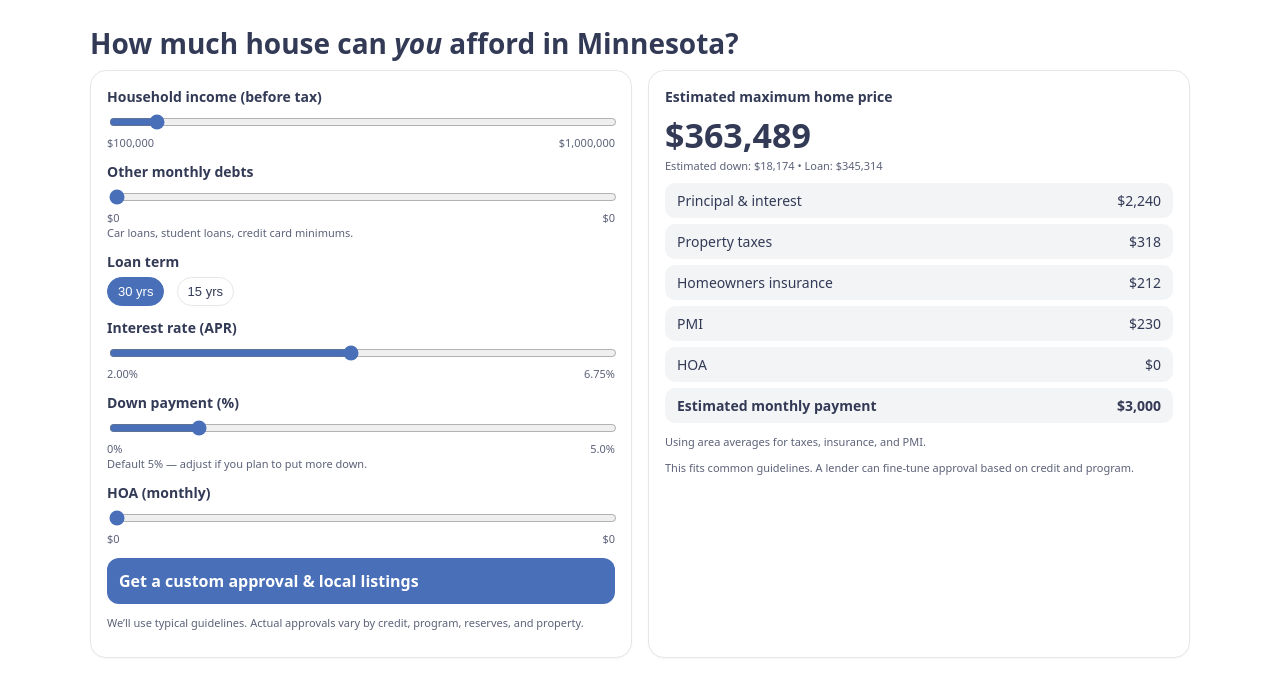
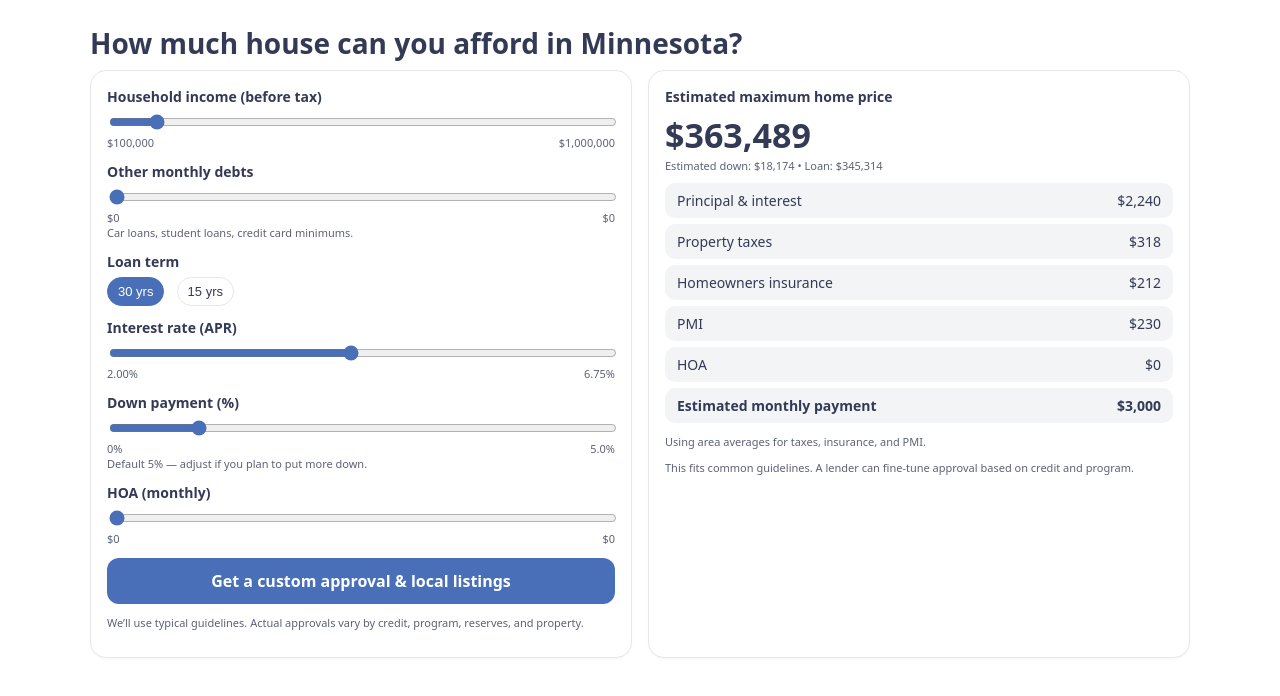
Before and after one commit to tawnilathe-source/chisago-affordability, a plain HTML site: page index.html in a window 1280 px wide. Drawn offline with Linux system fonts and the light colour scheme.

Commit message:
Update index.html

```diff
--- a/index.html
+++ b/index.html
@@ -26,14 +26,31 @@
   .pill{display:inline-block;border:1px solid var(--border);padding:6px 10px;border-radius:999px;font-size:13px;margin-right:8px;cursor:pointer;background:var(--white);color:var(--text)}
   .pill.active{background:var(--blue);color:#fff;border-color:var(--blue)}
   .kv{display:flex;justify-content:space-between;background:var(--muted);padding:8px 12px;border-radius:10px;font-size:14px;margin-bottom:6px}
-  .cta{display:block;width:100%;box-sizing:border-box;background:var(--blue);color:#fff;text-decoration:none;border:none;border-radius:12px;padding:12px;font-weight:600;cursor:pointer}
+
+  /* Centered CTA button */
+  .cta{
+    display:flex;                 /* center horizontally & vertically */
+    align-items:center;
+    justify-content:center;
+    width:100%;
+    box-sizing:border-box;
+    background:var(--blue);
+    color:#fff;
+    text-decoration:none;
+    border:none;
+    border-radius:12px;
+    padding:12px;
+    font-weight:600;
+    cursor:pointer;
+  }
+
   .hint{font-size:11px;opacity:.8}
   .big{font-size:34px;font-weight:800}
 </style>
 </head>
 <body>
   <div class="wrap">
-    <h1>How much house can <em>you</em> afford in Minnesota?</h1>
+    <h1>How much house can you afford in Minnesota?</h1>
 
     <div class="grid">
       <!-- Controls -->
```
